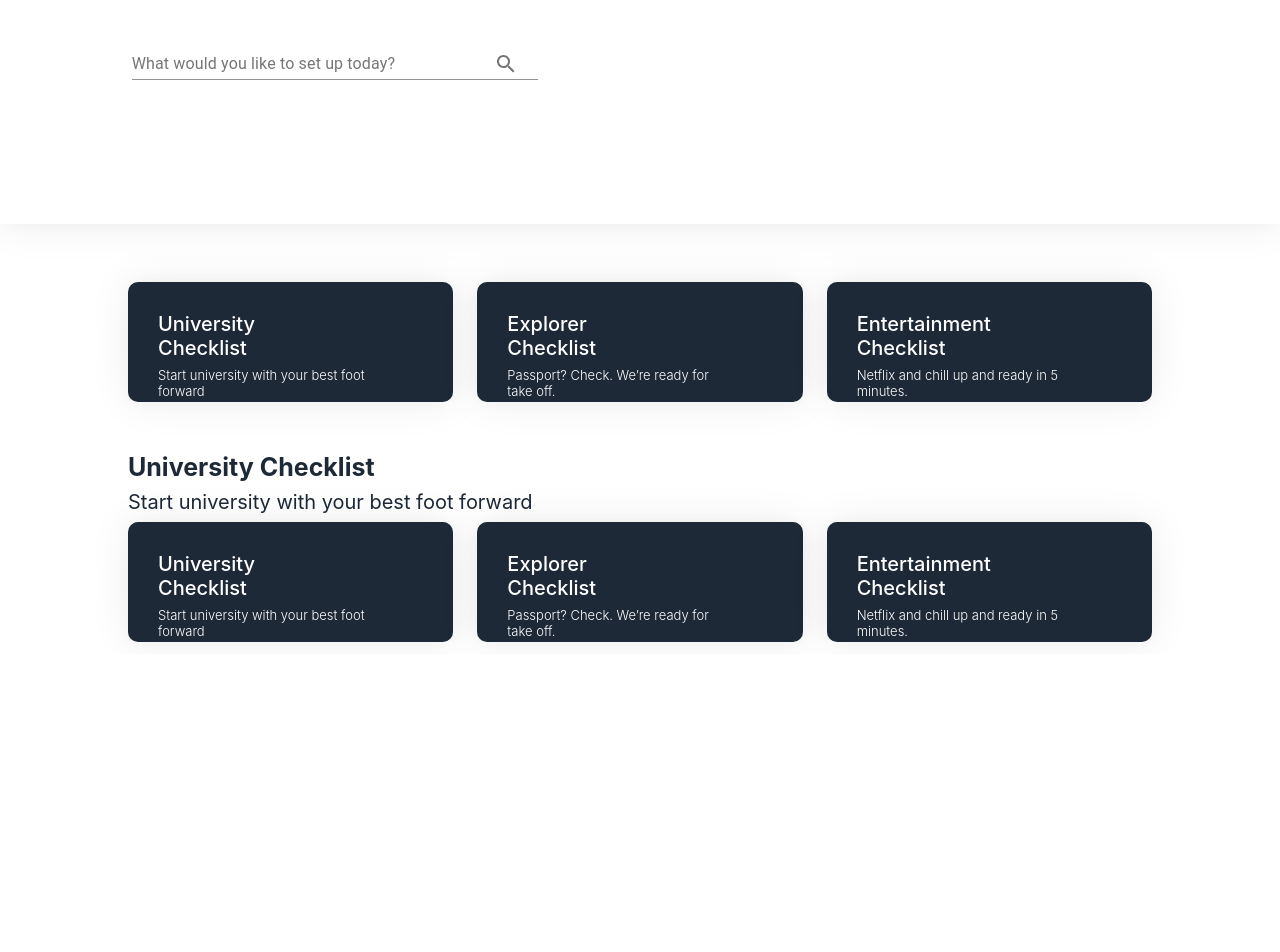
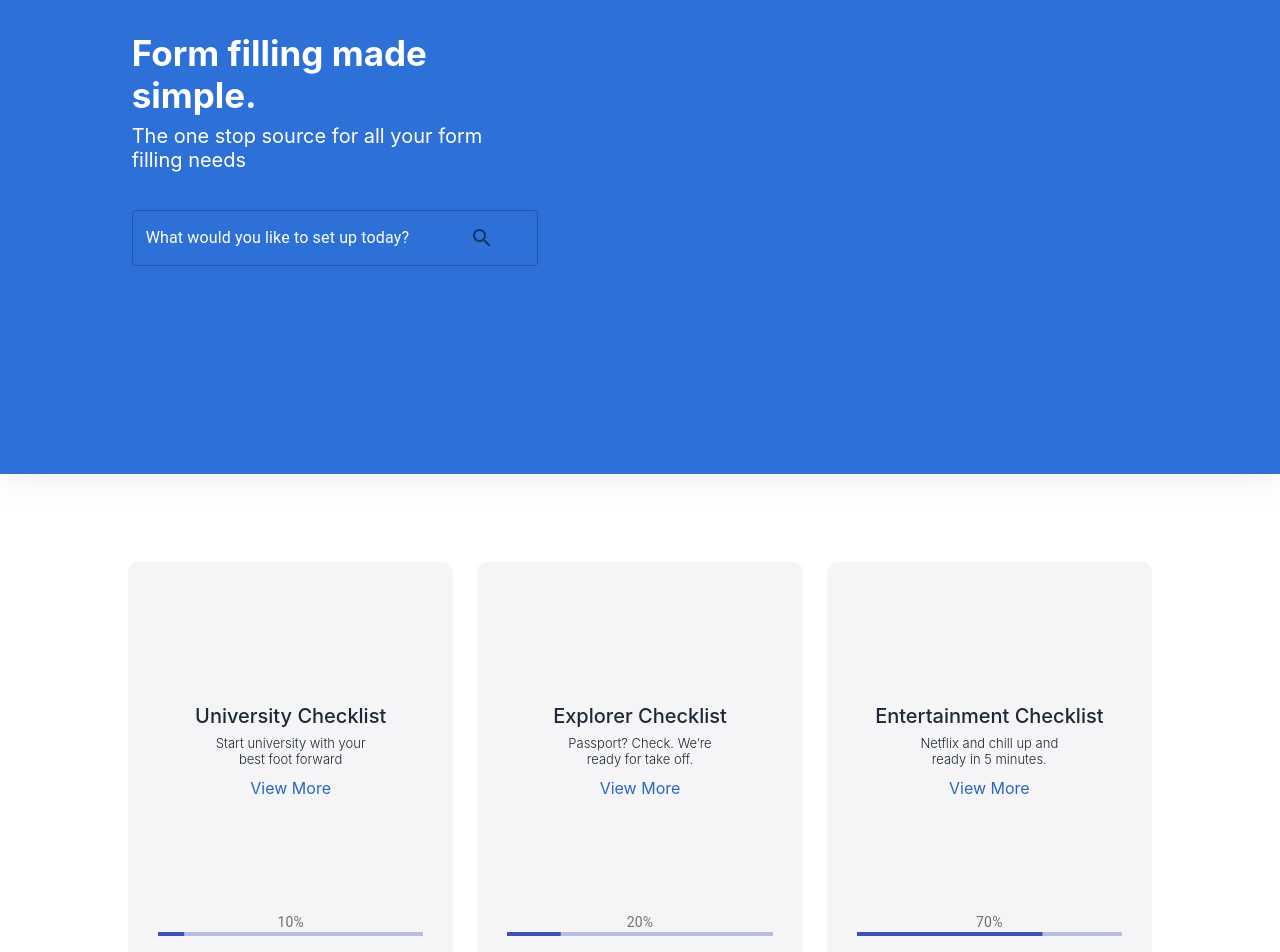
Before and after one commit to itsvarung/react-typescript-firebase-auth, a React (Create React App) app in the folder frontend/: page / in a window 1280 px wide. Shown: the part 240-1192 px from the top of the page. Before the commit the page ends 894 px from the top, so only its background shows below. Built offline with nearby package versions, Linux system fonts and the light colour scheme.

Commit message:
- added new card design - added progress bar - added hyper links

```diff
--- a/frontend/src/components/homepage/checklist/index.tsx
+++ b/frontend/src/components/homepage/checklist/index.tsx
@@ -10,18 +10,22 @@ interface Props {
   forms: Form[];
 }
 
-const Checklist: React.FC<Props> = props => {
+const Checklist: React.FC<Props> = (props) => {
   return (
     <Styles.CenteredWrapper>
-      <Styles.H1>{props.title}</Styles.H1>
-      <Styles.H2>{props.description}</Styles.H2>
+      <Styles.HeaderAndSubHeaderWrapper>
+        <Styles.H1>{props.title}</Styles.H1>
+        <Styles.H2>{props.description}</Styles.H2>
+      </Styles.HeaderAndSubHeaderWrapper>
       <Grid container spacing={3}>
-        {props.forms.map(form => (
+        {props.forms.map((form) => (
           <Grid item xs={4} key={form.id}>
             <FormCard
               title={form.title}
               description={form.description}
               cardColor={form.cardColor}
+              progress={form.progress}
+              link={form.url}
             />
           </Grid>
         ))}
--- a/frontend/src/components/homepage/checklist/styles.tsx
+++ b/frontend/src/components/homepage/checklist/styles.tsx
@@ -6,15 +6,19 @@ export const CenteredWrapper = styled.div`
   width: 80%;
 `;
 
+export const HeaderAndSubHeaderWrapper = styled.div`
+  padding-bottom: 30px;
+`;
+
 export const H1 = styled.h1`
   font-size: 25px;
   color: #1e2937;
-  font-weight: 700;
+  font-weight: 600;
 `;
 
 export const H2 = styled.h2`
   font-size: 20px;
   color: #1e2937;
-  font-weight: 400;
+  font-weight: 300;
   max-width: 40%;
 `;
--- /dev/null
+++ b/frontend/src/components/homepage/form-card/ProgressBar/index.tsx
@@ -0,0 +1,25 @@
+import React from "react";
+import { LinearProgress, Box, Typography } from "@material-ui/core";
+
+interface Props {
+  progress: number;
+}
+
+export const ProgressBar: React.FC<Props> = (props) => {
+  return (
+    <Box alignItems="center">
+      <Box minWidth={35}>
+        <Typography variant="body2" color="textSecondary">{`${Math.round(
+          props.progress
+        )}%`}</Typography>
+      </Box>
+      <Box width="100%" mr={1}>
+        <LinearProgress
+          variant="determinate"
+          {...props}
+          value={props.progress}
+        />
+      </Box>
+    </Box>
+  );
+};
--- a/frontend/src/components/homepage/form-card/index.tsx
+++ b/frontend/src/components/homepage/form-card/index.tsx
@@ -1,16 +1,28 @@
 import React from "react";
-import { Card, CardH1, CardH2 } from "./styles";
+import { Card, CardH1, CardH2, TextWrapper, ViewMoreLink } from "./styles";
+import { ProgressBar } from "./ProgressBar";
 
 interface Props {
   title: String;
   description: String;
   cardColor: String;
+  progress: number;
+  link: string;
 }
-const FormCard: React.FC<Props> = props => {
+
+const FormCard: React.FC<Props> = (props) => {
   return (
-    <Card backgroundColor={props.cardColor}>
-      <CardH1>{props.title}</CardH1>
-      <CardH2>{props.description}</CardH2>
+    <Card>
+      <TextWrapper>
+        <div>
+          <CardH1>{props.title}</CardH1>
+          <CardH2>{props.description}</CardH2>
+          <ViewMoreLink href="google.com" target="_blank">
+            View More
+          </ViewMoreLink>
+        </div>
+      </TextWrapper>
+      <ProgressBar progress={props.progress} />
     </Card>
   );
 };
--- a/frontend/src/components/homepage/form-card/styles.tsx
+++ b/frontend/src/components/homepage/form-card/styles.tsx
@@ -1,30 +1,44 @@
 import styled from "styled-components";
 
-interface CardProps {
-  backgroundColor: any;
-}
-export const Card = styled.span<CardProps>`
+export const Card = styled.span`
   display: flex;
   flex-flow: column;
   overflow: hidden;
   padding: 30px;
-  box-shadow: 0 0 20px rgba(0, 0, 0, 0.02), 0 0px 40px rgba(0, 0, 0, 0.08);
+  display: inline-grid;
+  align-items: center;
+  text-align: center;
   border-radius: 10px;
   min-width: 200px;
-  height: 120px;
-  background: ${props => props.backgroundColor};
+  height: 400px;
+  background: #f5f5f7;
 `;
 
+export const TextWrapper = styled.div`
+  display: inline-grid;
+  align-items: center;
+  text-align: center;
+  height: 320px;
+`;
 export const CardH1 = styled.h1`
   font-size: 20px;
-  color: #ffffff;
+  color: #1e2937;
   font-weight: 550;
-  padding-right: 100px;
+  padding-left: 10px;
+  padding-right: 10px;
+  text-align: center;
 `;
 
 export const CardH2 = styled.h2`
   font-size: 13px;
-  color: #ffffff;
+  color: #1e2937;
   font-weight: 300;
+  padding-left: 50px;
   padding-right: 50px;
+  text-align: center;
 `;
+
+export const ViewMoreLink = styled.a`
+  text-decoration: none;
+  color: #2b66c4;
+`;
--- a/frontend/src/components/homepage/header/index.tsx
+++ b/frontend/src/components/homepage/header/index.tsx
@@ -1,8 +1,14 @@
 import React from "react";
 import Grid from "@material-ui/core/Grid";
-import { makeStyles, createStyles, Theme } from "@material-ui/core/styles";
+import {
+  makeStyles,
+  createStyles,
+  Theme,
+  withStyles,
+} from "@material-ui/core/styles";
 import { H1, H2, AccentColorText, BackgroundCard } from "./styles";
 import TextField from "@material-ui/core/TextField";
+import LinearProgress from "@material-ui/core/LinearProgress";
 import SearchIcon from "@material-ui/icons/Search";
 import IconButton from "@material-ui/core/IconButton";
 import InputAdornment from "@material-ui/core/InputAdornment";
@@ -12,24 +18,26 @@ interface Props {}
 const useStyles = makeStyles((theme: Theme) =>
   createStyles({
     root: {
-      flexGrow: 1
+      flexGrow: 1,
     },
     textField: {
       padding: "30px 0 0 0",
-
       "& > *": {
-        width: "100%"
-      }
+        width: "100%",
+      },
     },
     iconButton: {
-      padding: 10
-    }
+      padding: 10,
+      color: "white",
+    },
+    input: {
+      color: "white",
+    },
   })
 );
 
-const Header: React.FC<Props> = props => {
+const Header: React.FC<Props> = (props) => {
   const classes = useStyles();
-
   return (
     <Grid item xs={12}>
       <BackgroundCard>
@@ -38,9 +46,7 @@ const Header: React.FC<Props> = props => {
           <Grid item xs={4}>
             <Grid container spacing={0}>
               <Grid item xs={12}>
-                <H1>
-                  Form filling made <AccentColorText>simple.</AccentColorText>
-                </H1>
+                <H1>Form filling made simple.</H1>
               </Grid>
               <Grid item xs={12}>
                 <H2>The one stop source for all your form filling needs</H2>
@@ -52,16 +58,24 @@ const Header: React.FC<Props> = props => {
                   autoComplete="on"
                 >
                   <TextField
-                    id="outlined-basic"
+                    id="search"
+                    variant="outlined"
                     label="What would you like to set up today?"
+                    InputLabelProps={{
+                      style: { color: "#fff" },
+                    }}
                     InputProps={{
+                      className: classes.input,
                       endAdornment: (
-                        <InputAdornment position="start">
+                        <InputAdornment
+                          position="start"
+                          className={classes.iconButton}
+                        >
                           <IconButton type="submit">
                             <SearchIcon />
                           </IconButton>
                         </InputAdornment>
-                      )
+                      ),
                     }}
                   />
                 </form>
--- a/frontend/src/components/homepage/header/styles.tsx
+++ b/frontend/src/components/homepage/header/styles.tsx
@@ -2,13 +2,13 @@ import styled from "styled-components";
 
 export const H1 = styled.h1`
   font-size: 35px;
-  color: #1e2937;
+  color: #ffffff;
   font-weight: 700;
 `;
 
 export const H2 = styled.h2`
   font-size: 20px;
-  color: #1e2937;
+  color: #ffffff;
   font-weight: 400;
 `;
 export const AccentColorText = styled.span`
@@ -20,6 +20,8 @@ export const BackgroundCard = styled.div`
   padding: 30px;
   box-shadow: 0 0 20px rgba(0, 0, 0, 0.02), 0 0px 40px rgba(0, 0, 0, 0.08);
   width: 100%;
-  height: 400px;
-  background: #ffffff;
+  height: 650px;
+  background: #2d70d8;
+  display: inline-grid;
+  align-items: center;
 `;
--- a/frontend/src/models/Form.tsx
+++ b/frontend/src/models/Form.tsx
@@ -3,5 +3,6 @@ export interface Form {
   title: String;
   description: String;
   cardColor: String;
-  url: String;
+  url: string;
+  progress: number;
 }
--- a/frontend/src/pages/homepage/index.tsx
+++ b/frontend/src/pages/homepage/index.tsx
@@ -7,7 +7,7 @@ import Checklist from "../../components/homepage/checklist";
 
 interface Props {}
 
-const HomePage: React.FC<Props> = props => {
+const HomePage: React.FC<Props> = (props) => {
   return (
     <React.Fragment>
       <NavBar />
@@ -32,20 +32,23 @@ const checklistCards: Form[] = [
     title: "University Checklist",
     description: "Start university with your best foot forward",
     cardColor: "#1E2937",
-    url: ""
+    url: "www.google.com",
+    progress: 10,
   },
   {
     id: 1,
     title: "Explorer Checklist",
     description: "Passport? Check. We’re ready for take off.",
     cardColor: "#1E2937",
-    url: ""
+    url: "www.google.com",
+    progress: 20,
   },
   {
     id: 2,
     title: "Entertainment Checklist",
     description: "Netflix and chill up and ready in 5 minutes.",
     cardColor: "#1E2937",
-    url: ""
-  }
+    url: "www.google.com",
+    progress: 70,
+  },
 ];
```
